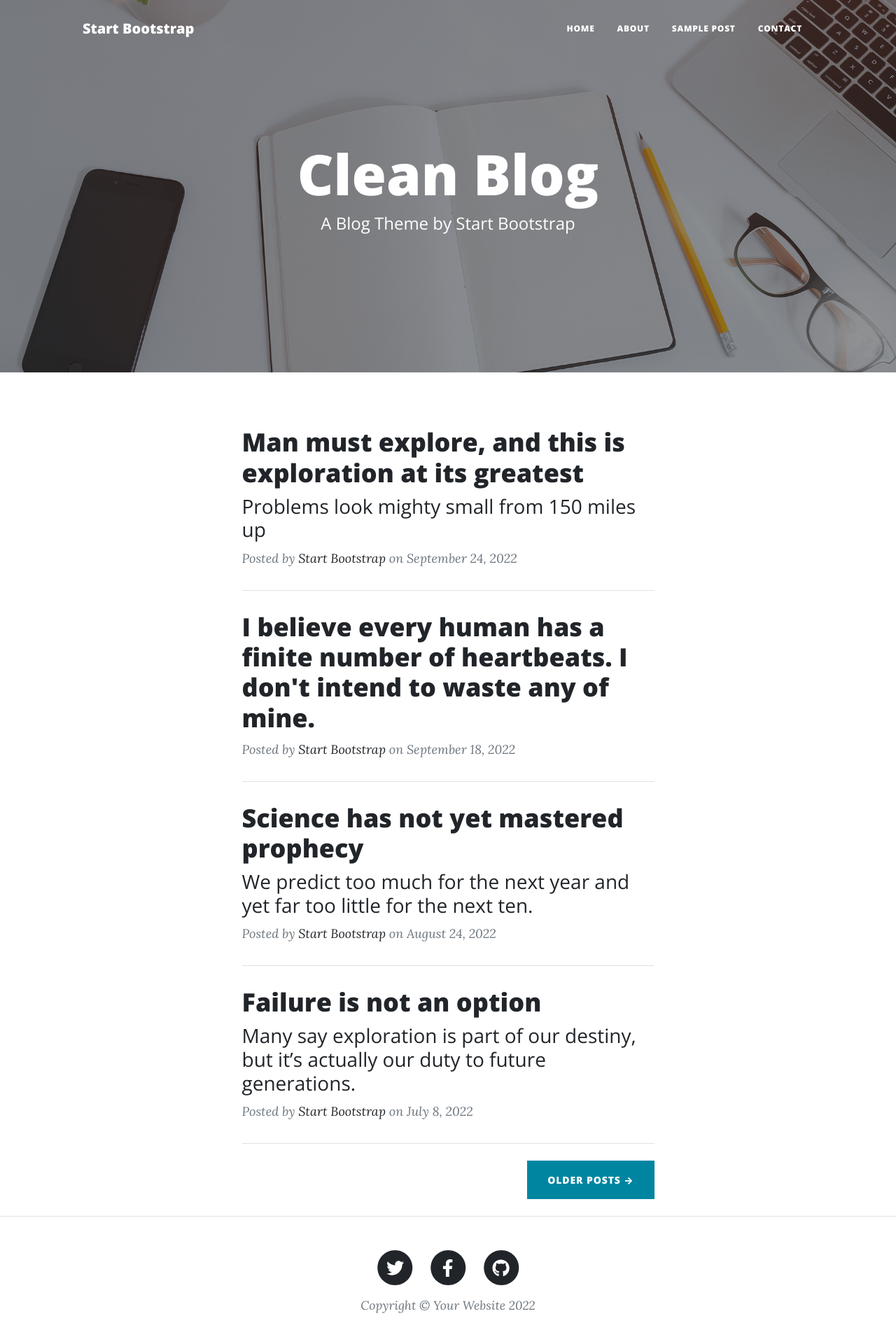
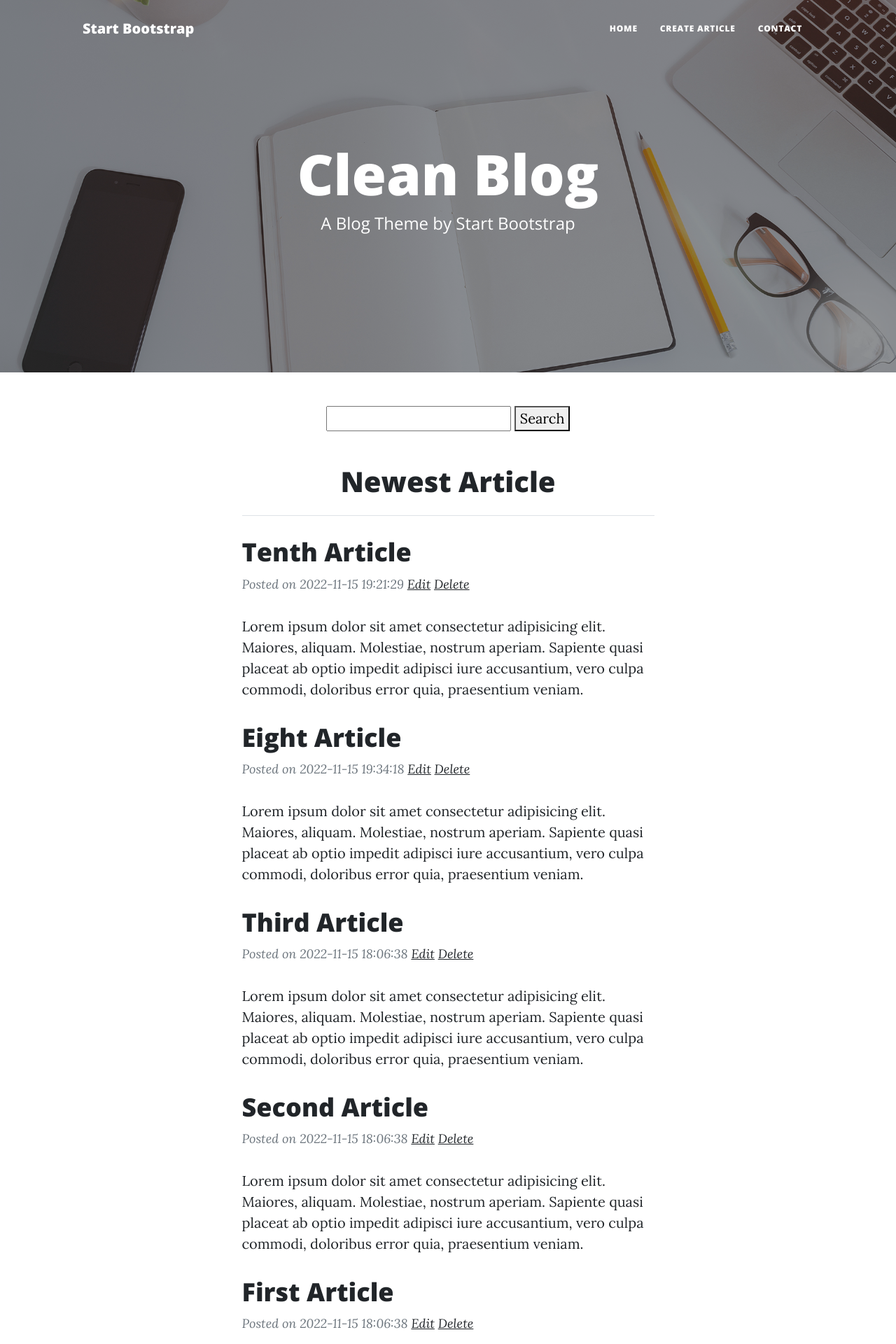
Before and after one commit to Aszaychik/blog_ci3, a CodeIgniter app: page /ci3_crud/ in a window 1280 px wide. Shown: the top 1920 px of the page at 70% size. Run offline with CodeIgniter, Linux system fonts and the light colour scheme; data comes from the database, SQL or seed files in the repository; some libraries are stand-ins or nearby versions.

Commit message:
Blog Page

```diff
--- a/application/views/blog.php
+++ b/application/views/blog.php
@@ -5,7 +5,7 @@
         <meta name="viewport" content="width=device-width, initial-scale=1, shrink-to-fit=no" />
         <meta name="description" content="" />
         <meta name="author" content="" />
-        <title>Clean Blog - Start Bootstrap Theme</title>
+        <title>Aszaychik Blog</title>
         <link rel="icon" type="image/x-icon" href="assets/favicon.ico" />
         <!-- Font Awesome icons (free version)-->
         <script src="https://use.fontawesome.com/releases/v6.1.0/js/all.js" crossorigin="anonymous"></script>
@@ -27,8 +27,7 @@
                 <div class="collapse navbar-collapse" id="navbarResponsive">
                     <ul class="navbar-nav ms-auto py-4 py-lg-0">
                         <li class="nav-item"><a class="nav-link px-lg-3 py-3 py-lg-4" href="index.html">Home</a></li>
-                        <li class="nav-item"><a class="nav-link px-lg-3 py-3 py-lg-4" href="about.html">About</a></li>
-                        <li class="nav-item"><a class="nav-link px-lg-3 py-3 py-lg-4" href="post.html">Sample Post</a></li>
+                        <li class="nav-item"><a class="nav-link px-lg-3 py-3 py-lg-4"  href="<?php echo site_url('blog/createArticle');?>">Create Article</a></li>
                         <li class="nav-item"><a class="nav-link px-lg-3 py-3 py-lg-4" href="contact.html">Contact</a></li>
                     </ul>
                 </div>
@@ -51,61 +50,31 @@
         <div class="container px-4 px-lg-5">
             <div class="row gx-4 gx-lg-5 justify-content-center">
                 <div class="col-md-10 col-lg-8 col-xl-7">
+                <form action="" method="get" class="text-center mb-5">
+                    <input type="text" name="search">
+                    <button type="submit">Search</button>
+                </form>
                     <!-- Post preview-->
+                    <h1 class="text-center">
+                    Newest Article
+                    </h1>
+                    <hr class="my-4">
+                    <?php foreach ($blogs as $key => $blog){?>
                     <div class="post-preview">
-                        <a href="post.html">
-                            <h2 class="post-title">Man must explore, and this is exploration at its greatest</h2>
-                            <h3 class="post-subtitle">Problems look mighty small from 150 miles up</h3>
+                        <a href="<?= site_url("blog/detail/{$blog['url']}")?>">
+                            <h2 class="post-title"><?= $blog['title'];?></h2>
                         </a>
-                        <p class="post-meta">
-                            Posted by
-                            <a href="#!">Start Bootstrap</a>
-                            on September 24, 2022
+                        <p class="post-meta">Posted on <?= $blog['date'];?>
+                            <span>
+                                <a href="<?php echo site_url('blog/updateArticle/'.$blog['id']);?>"> Edit</a>
+                                <a href="<?php echo site_url('blog/deleteArticle/'.$blog['id']);?>"> Delete</a>
+                            </span>
                         </p>
+                        <p><?= $blog['content'];?></p>
                     </div>
+                    <?php } ?>
                     <!-- Divider-->
                     <hr class="my-4" />
-                    <!-- Post preview-->
-                    <div class="post-preview">
-                        <a href="post.html"><h2 class="post-title">I believe every human has a finite number of heartbeats. I don't intend to waste any of mine.</h2></a>
-                        <p class="post-meta">
-                            Posted by
-                            <a href="#!">Start Bootstrap</a>
-                            on September 18, 2022
-                        </p>
-                    </div>
-                    <!-- Divider-->
-                    <hr class="my-4" />
-                    <!-- Post preview-->
-                    <div class="post-preview">
-                        <a href="post.html">
-                            <h2 class="post-title">Science has not yet mastered prophecy</h2>
-                            <h3 class="post-subtitle">We predict too much for the next year and yet far too little for the next ten.</h3>
-                        </a>
-                        <p class="post-meta">
-                            Posted by
-                            <a href="#!">Start Bootstrap</a>
-                            on August 24, 2022
-                        </p>
-                    </div>
-                    <!-- Divider-->
-                    <hr class="my-4" />
-                    <!-- Post preview-->
-                    <div class="post-preview">
-                        <a href="post.html">
-                            <h2 class="post-title">Failure is not an option</h2>
-                            <h3 class="post-subtitle">Many say exploration is part of our destiny, but it’s actually our duty to future generations.</h3>
-                        </a>
-                        <p class="post-meta">
-                            Posted by
-                            <a href="#!">Start Bootstrap</a>
-                            on July 8, 2022
-                        </p>
-                    </div>
-                    <!-- Divider-->
-                    <hr class="my-4" />
-                    <!-- Pager-->
-                    <div class="d-flex justify-content-end mb-4"><a class="btn btn-primary text-uppercase" href="#!">Older Posts →</a></div>
                 </div>
             </div>
         </div>
@@ -146,25 +115,17 @@
             </div>
         </footer>
         <main>
-          <h1>Newest Article</h1>
-          <a href="<?php echo site_url('blog/createArticle');?>"> + Create Article</a>
 
-          <form action="" method="get">
-            <input type="text" name="search">
-            <button type="submit">Search</button>
-          </form>
 
-          <?php
-          foreach ($blogs as $key => $blog){?>
+
             <article class="blog">
               <h2>
-                <a href="<?= site_url("blog/detail/{$blog['url']}")?>"><?= $blog['title'];?></a>
+
               </h2>
-              <a href="<?php echo site_url('blog/updateArticle/'.$blog['id']);?>"> Edit</a>
-              <a href="<?php echo site_url('blog/deleteArticle/'.$blog['id']);?>"> Delete</a>
-              <p><?= $blog['content'];?></p>
+
+
             </article>
-          <?php } ?>
+
         </main>
         <!-- Bootstrap core JS-->
         <script src="https://cdn.jsdelivr.net/npm/bootstrap@5.1.3/dist/js/bootstrap.bundle.min.js"></script>
@@ -172,16 +133,3 @@
         <script src="js/scripts.js"></script>
     </body>
 </html>
-
-<!DOCTYPE html>
-<html lang="en">
-<head>
-  <meta charset="UTF-8">
-  <meta http-equiv="X-UA-Compatible" content="IE=edge">
-  <meta name="viewport" content="width=device-width, initial-scale=1.0">
-  <title>Aszaychik Blog</title>
-</head>
-<body>
-
-</body>
-</html>
```
